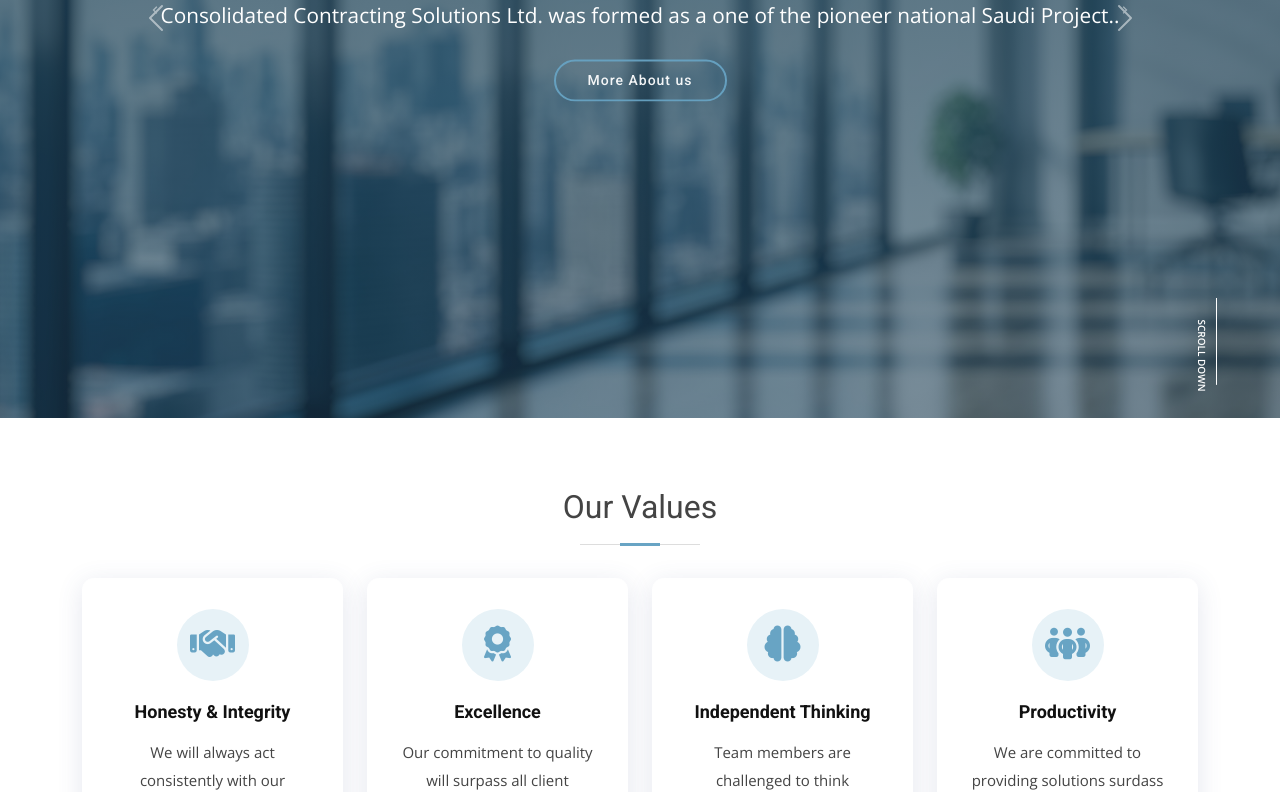
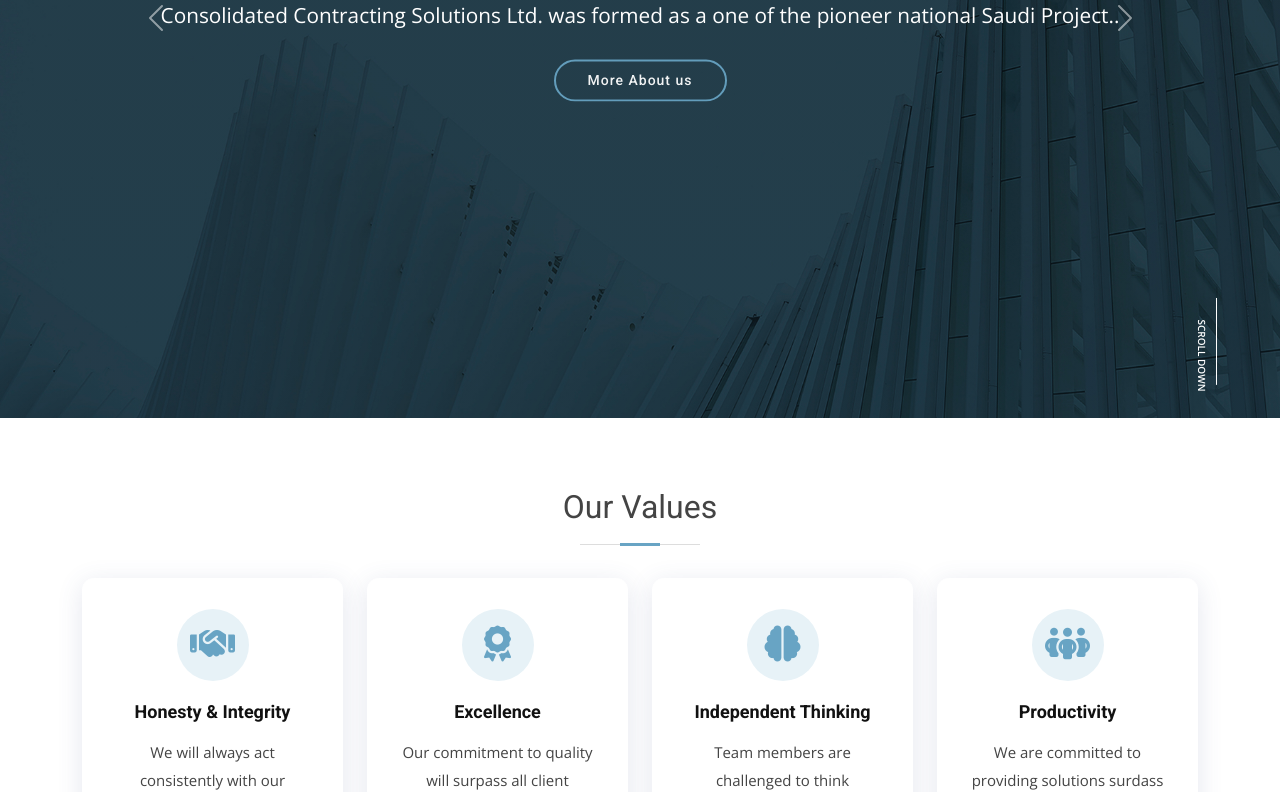
Before and after one commit to Basem-kh/CCS, a plain HTML site: page index.html in a window 1280 px wide. Shown: the part 382-1174 px from the top of the page. Drawn offline with nearby package versions, Linux system fonts and the light colour scheme.

Commit message:
Updating Hero Section

```diff
--- a/assets/css/style.css
+++ b/assets/css/style.css
@@ -453,7 +453,6 @@
   text-decoration: none;
 }
 
-
 .why-us .btn-get-started {
   font-family: "Roboto", sans-serif;
   font-weight: 500;
@@ -477,7 +476,6 @@
   text-decoration: none;
 }
 
-
 @media (min-width: 1024px) {
   #hero p {
     width: 60%;
@@ -500,7 +498,6 @@
   .scroll-down {
     display: none;
   }
-
 
   #hero::before {
     top: 0;
@@ -555,13 +552,13 @@
   bottom: 0;
   background: linear-gradient(
     to bottom,
-    rgba(30, 67, 86, 0.85),
-    rgba(30, 67, 86, 0.55)
+    rgba(30, 67, 86, 0.1),
+    rgba(30, 67, 86, 0.3)
   );
 }
 
 #hero-no-slider {
-  background-image: url("../img/hero-bg-1.jpg");
+  background-image: url("../img/hero-bg-2.jpg");
   background-size: cover;
   background-attachment: fixed;
 }
@@ -2392,24 +2389,21 @@
   height: 4rem;
 }
 
-
-.clients img{
+.clients img {
   height: 5em;
 }
 
-.clients{
+.clients {
   display: flex;
   margin-top: 1.5em;
   overflow: hidden;
 }
 
-.row h5{
+.row h5 {
   color: #979ea4;
 }
 
-
-
-.project-info{
+.project-info {
   display: flex;
   flex-direction: column;
   justify-items: center;
@@ -2420,8 +2414,7 @@
   display: flex;
 }
 
-
-.project-info i{
+.project-info i {
   font-size: 1.3em;
   color: #68a4c4;
   margin-right: 0.5em;
@@ -2436,14 +2429,12 @@
 
 .footer-contact strong {
   color: #68a4c4;
-
 }
 
 .more-services-btn {
   display: flex;
   justify-content: center;
 }
-
 
 /* SCROLL DOWN */
 .scroll-down {
@@ -2478,7 +2469,6 @@
   -o-animation: elasticus 1.2s cubic-bezier(1, 0, 0, 1) infinite;
   animation: elasticus 1.2s cubic-bezier(1, 0, 0, 1) infinite;
 }
-
 
 .scroll-down span::before {
   position: absolute;
--- a/index.html
+++ b/index.html
@@ -140,7 +140,7 @@
           data-bs-slide="prev"
         >
           <span
-            class="carousel-control-prev-icon bx bx-chevron-left"
+            class="carousel-control-prev-icon"
             aria-hidden="true"
           ></span>
         </a>
@@ -152,7 +152,7 @@
           data-bs-slide="next"
         >
           <span
-            class="carousel-control-next-icon bx bx-chevron-right"
+            class="carousel-control-next-icon"
             aria-hidden="true"
           ></span>
         </a>
@@ -576,7 +576,7 @@
 
     <a
       href="#"
-      class="back-to-top d-flex align-items-center justify-content-center"
+      class="back-to-top d-flex c-center justify-content-center"
       ><i class="bi bi-arrow-up-short"></i
     ></a>
 
```
Also changed, not shown: assets/img/._hero-bg-2.jpg (added), assets/img/hero-bg-2.jpg (added).
